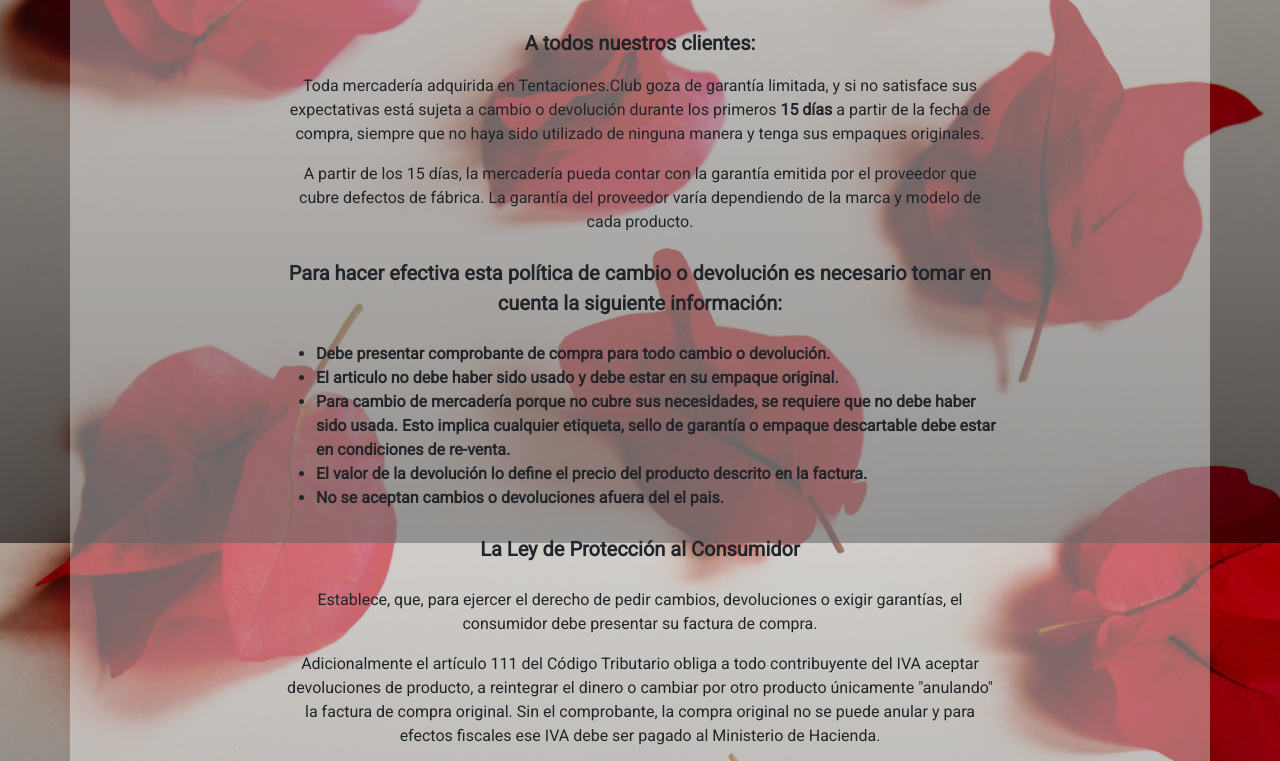
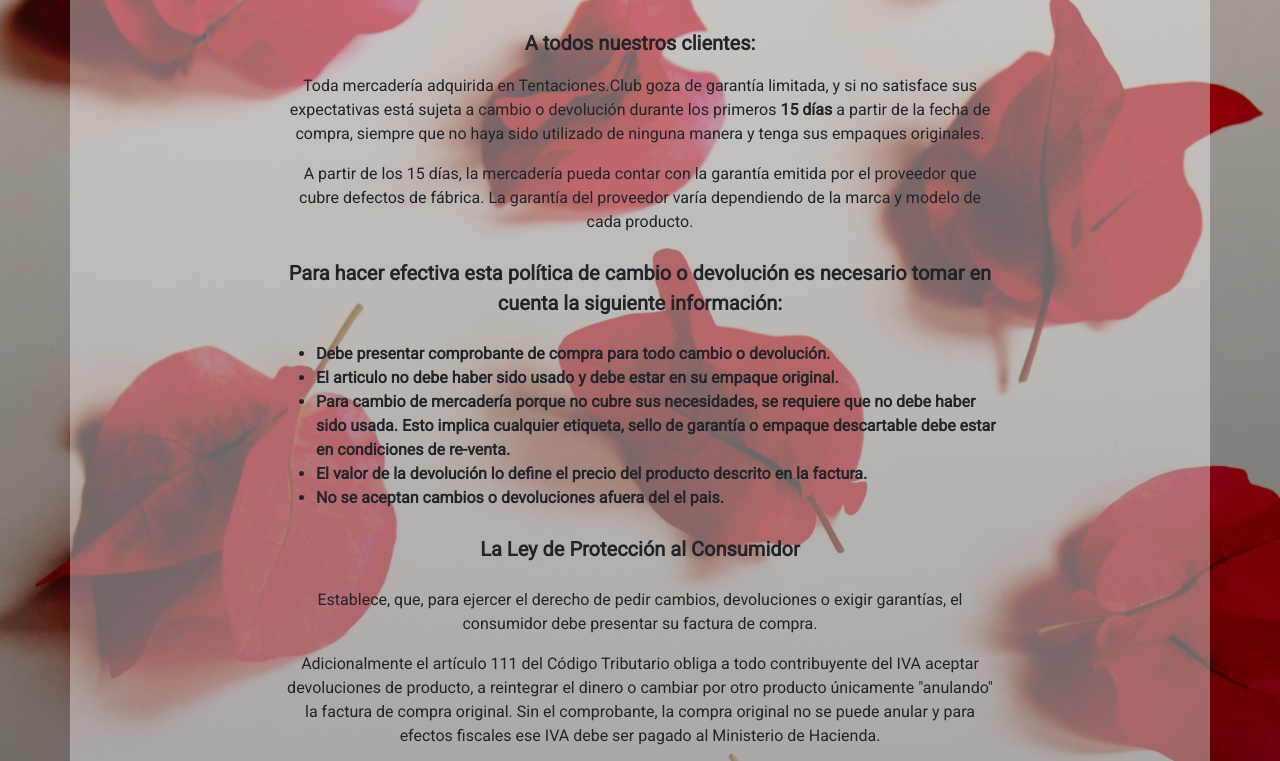
Before and after one commit to rickvs01/Tentaciones, a plain HTML site: page public/devoluciones.html in a window 1280 px wide. Shown: the part 257-1018 px from the top of the page. Drawn offline with nearby package versions, Linux system fonts and the light colour scheme; files whose address does not match are found by name.

Commit message:
Fixed Background Image in Devoluciones

```diff
--- a/public/devoluciones.html
+++ b/public/devoluciones.html
@@ -1,5 +1,5 @@
 <!DOCTYPE html>
-<html lang="en" class="h-100">
+<html lang="en">
 
 <head>
     <meta charset="UTF-8" />
@@ -20,7 +20,7 @@
 
 <!-- Header -->
 
-<body class="heroimage6 d-flex flex-column h-100">
+<body class="heroimage6">
     <section id="header">
         <nav class="maincolor">
             <div class="d-flex flex-wrap py-3 justify-content-center ">
```
